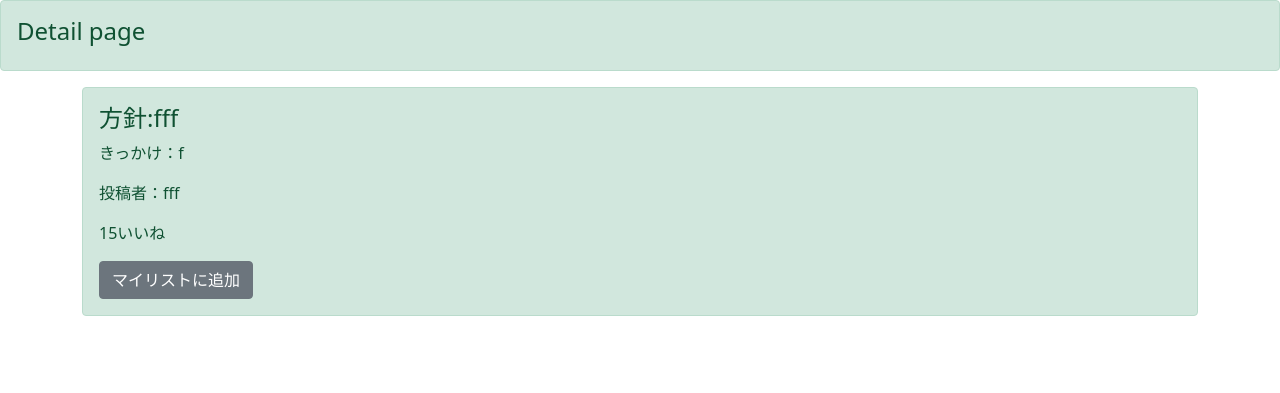
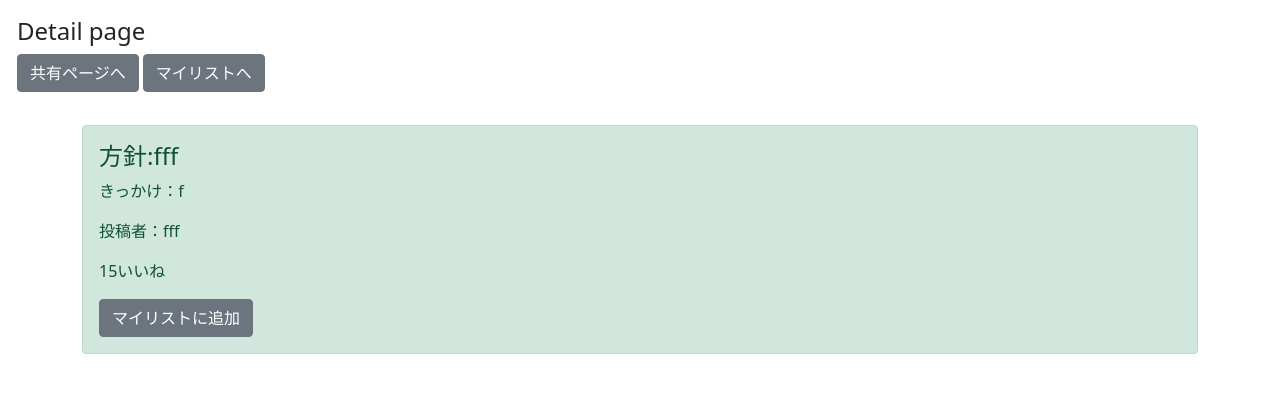
Before and after one commit to StudiousThinker/RaseChild_SNS, a Django app: page /detail/1 in a window 1280 px wide. Shown: the top 393 px of the page. Run offline with Django 3.2, Linux system fonts and the light colour scheme; data comes from the database, SQL or seed files in the repository.

Commit message:
listbutton mylistbutton add

```diff
--- a/templates/detail.html
+++ b/templates/detail.html
@@ -1,8 +1,10 @@
 {% extends 'base.html' %}
 
 {% block header %}
-<div class="alert alert-success" role="alert">
+<div class="alert alert-heading" role="alert">
     <h4 class="alert-heading">Detail page</h4>
+    <a class="btn btn-secondary" role="button" href="{%  url 'list' %}" >共有ページへ</a>
+    <a class="btn btn-secondary" role="button" href="{% url 'mylist' %}" >マイリストへ</a>
 </div>
 {% endblock header %}
 
```
